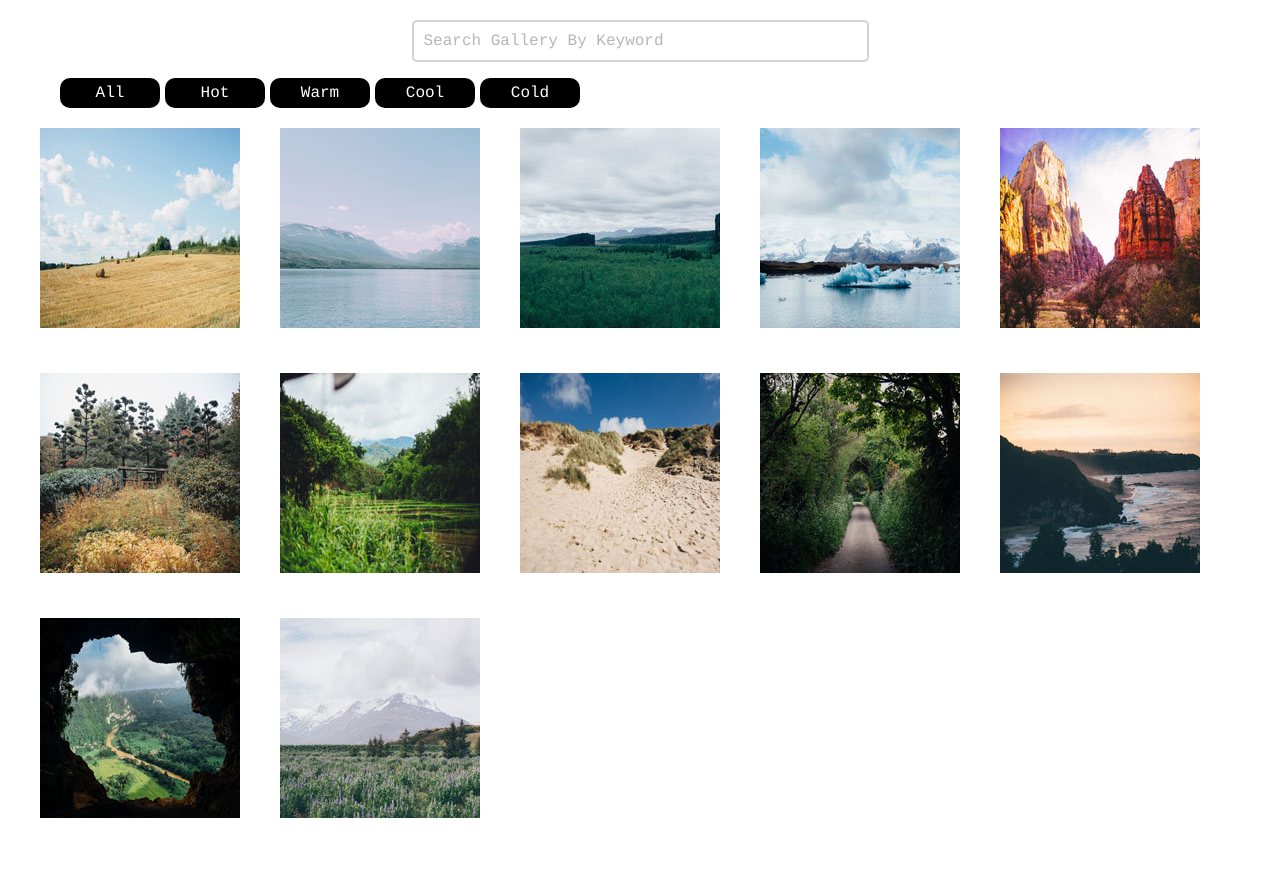
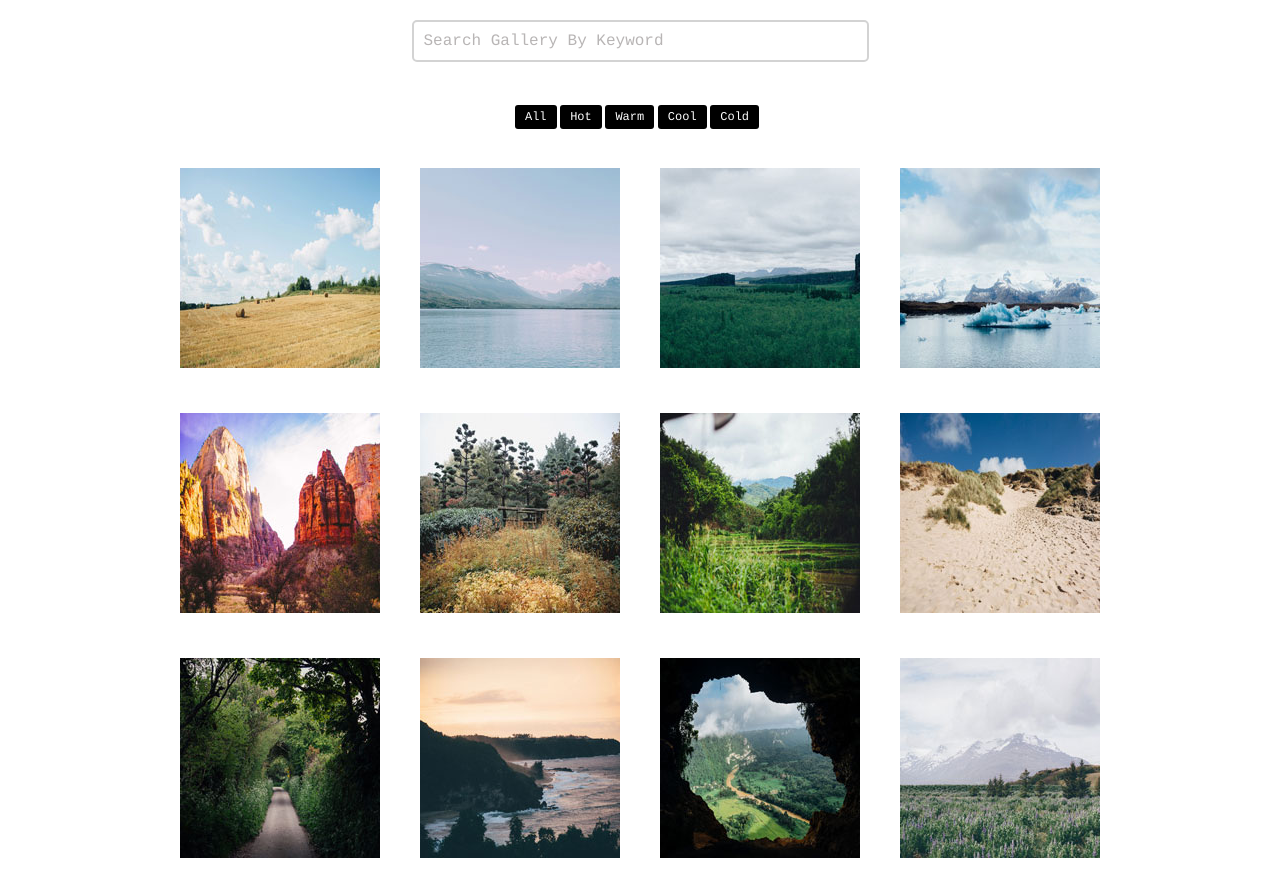
Before and after one commit to heidi37/fetd-project-5, a plain HTML site: page index.html in a window 1280 px wide. Before the commit the page ends 863 px from the top, so only its background shows below. Drawn offline with Linux system fonts and the light colour scheme.

Commit message:
looking ok flexbox won't work with plugin

```diff
--- a/css/styles.css
+++ b/css/styles.css
@@ -10,14 +10,10 @@ body {
 
 /* FLEX BOX */
 
-/* .container {
-  width: 100%;
-  max-width: 1100px;
-  height: auto;
-  display: inline-flex;
-  flex-wrap: wrap;
-  justify-content: center;
-} */
+.container {
+  max-width: 960px;
+  margin: auto;
+}
 
 .flex-images {
   flex-basis: 1;
@@ -38,23 +34,30 @@ input[type="text"]{
   color: rgb(184, 181, 181);
 }
 
-.form {
-  text-align: center;
-  padding-bottom: 20px;
-}
-
 .search-text {
   display: none;
 }
 
+ul {
+  padding: 0;
+  list-style-type: none;
+  margin-top: 40px;
+}
+
 li {
-  border-radius: 10px;
-  float: left;
-  list-style: none;
+  border-radius: 3px;
   background-color: #000000;
-  margin-right: 5px;
   width: 100px;
   line-height: 30px;
   color: white;
   cursor: pointer;
+  display: inline;
+  text-decoration: none;
+  margin-left: -6px;
+  padding: 5px 10px;
+  font-size:12px;
 }
+
+li:hover {
+  background-color: rgb(104, 116, 116);
+}
--- a/index.html
+++ b/index.html
@@ -10,12 +10,8 @@
     <link rel="stylesheet" href="css/styles.css">
 </head>
 <body>
-        <script>
-            $(function () {
-                $('.filter').filterizr();
-            });
-        </script>
 
+    <div class="container">
         <div class="nav form">
         <input type="text" name="search" placeholder="Search Gallery By Keyword" size="45" data-search>
 
@@ -27,9 +23,9 @@
                 <li data-filter="cold">Cold</li>
         </ul>
         </div>
-    </div>
 
-    <div class="container filtr-container">
+
+
         <div class="filter">
         <div class="flex-images filtr-item" data-category="hot" data-sort="100"><a href="images/01.jpg" data-lightbox="gallery" data-title="I love hay bales. Took this snap on a drive through the countryside past some straw fields." data-alt="Hay Bales"><img src="images/thumbnails/01.jpg"></a><span class="search-text">I love hay bales. Took this snap on a drive through the countryside past some straw fields.</span></div>
 
@@ -55,8 +51,8 @@
 
         <div class="flex-images filtr-item" data-category="cold" data-sort="111"><a href="images/12.jpg" data-lightbox="gallery" data-title="I walked through this meadow of bluebells and got a good view of the snow on the mountain before the fog came in." data-alt="Bluebells"><img src="images/thumbnails/12.jpg"></a><span class="search-text">I walked through this meadow of bluebells and got a good view of the snow on the mountain before the fog came in.</span></div>
         </div> <!--filter div-->
+        </div>
     </div>
-
     <script src="js/lightbox/lightbox-plus-jquery.js"></script>
     <script type="text/javascript" src="js/filterizR/jquery.filterizr.min.js"></script>
     <script>
@@ -66,7 +62,12 @@
         });
     </script>
     <script>
-    $('.filtr-container').filterizr({});
+            $(function () {
+                $('.filter').filterizr();
+            });
+        </script>
+    <script>
+    $('.filter').filterizr({});
     // filterizr.setOptions({ delay: 50, delayMode: 'progressive' });
 
     </script>
```
